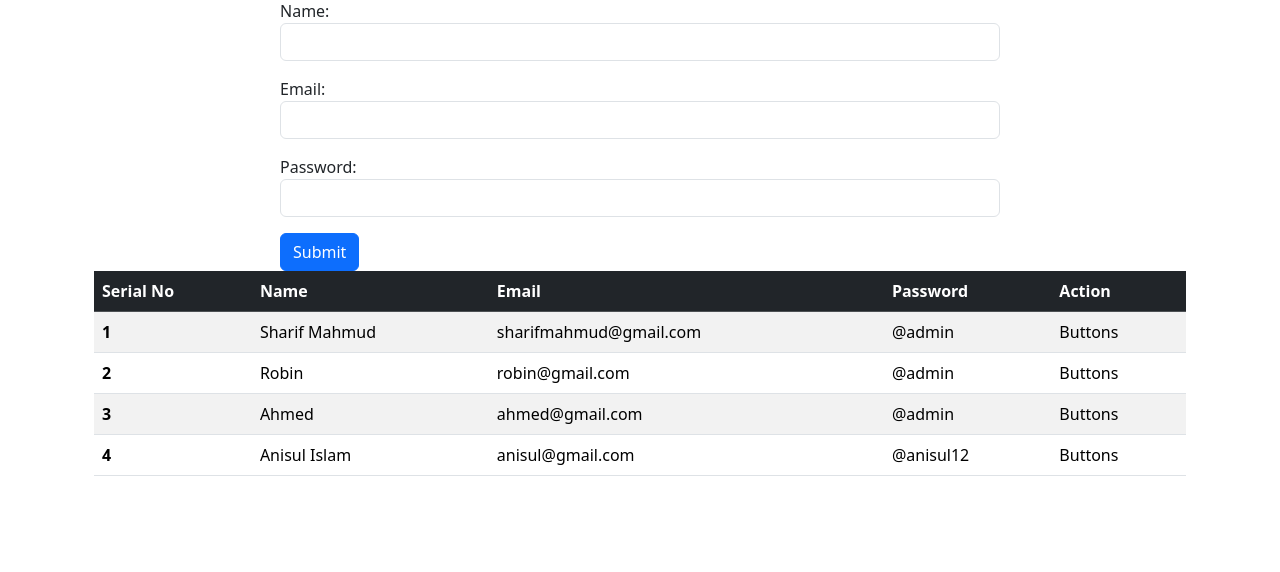
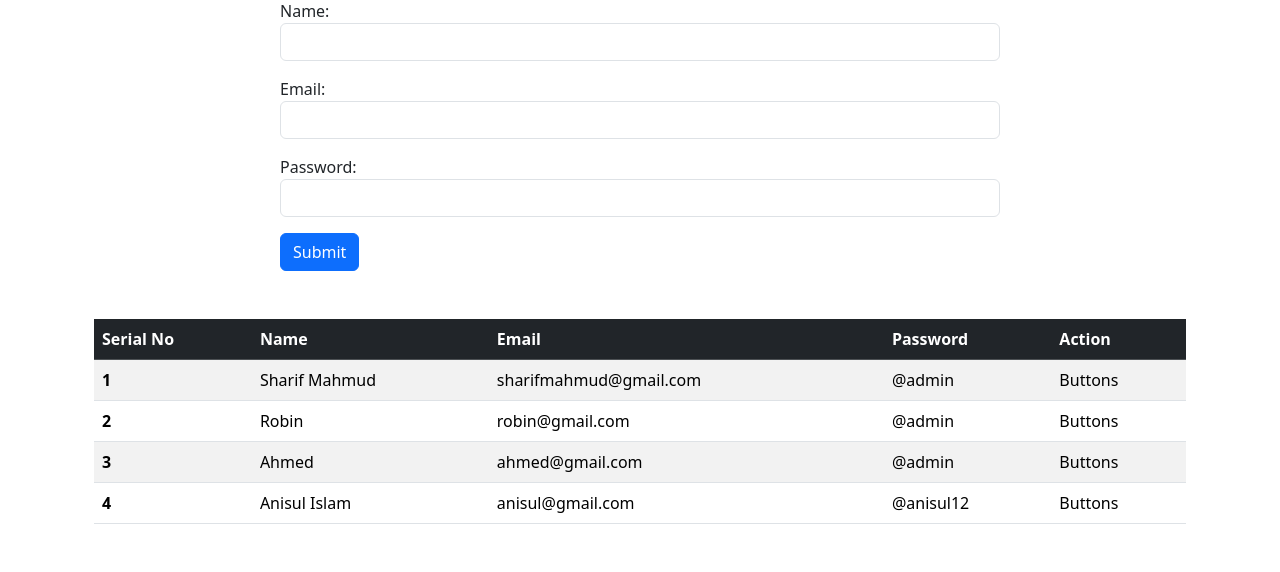
Before and after one commit to devsharifmahmud/EmployeeInformationSystem, a Django app: page / in a window 1280 px wide. Shown: the part 277-849 px from the top of the page. Before the commit the page ends 753 px from the top, so only its background shows below. Run offline with Django 5.2, Linux system fonts and the light colour scheme; data comes from the database, SQL or seed files in the repository.

Commit message:
Update Code

```diff
--- a/templates/apps/index.html
+++ b/templates/apps/index.html
@@ -17,7 +17,7 @@
     </div>
     <!--  Display Data  -->
 
-    <table class="table table-striped table-hover">
+    <table class="table table-striped table-hover my-5">
         <thead class="table-dark">
         <tr>
             <th scope="col">Serial No</th>
```
